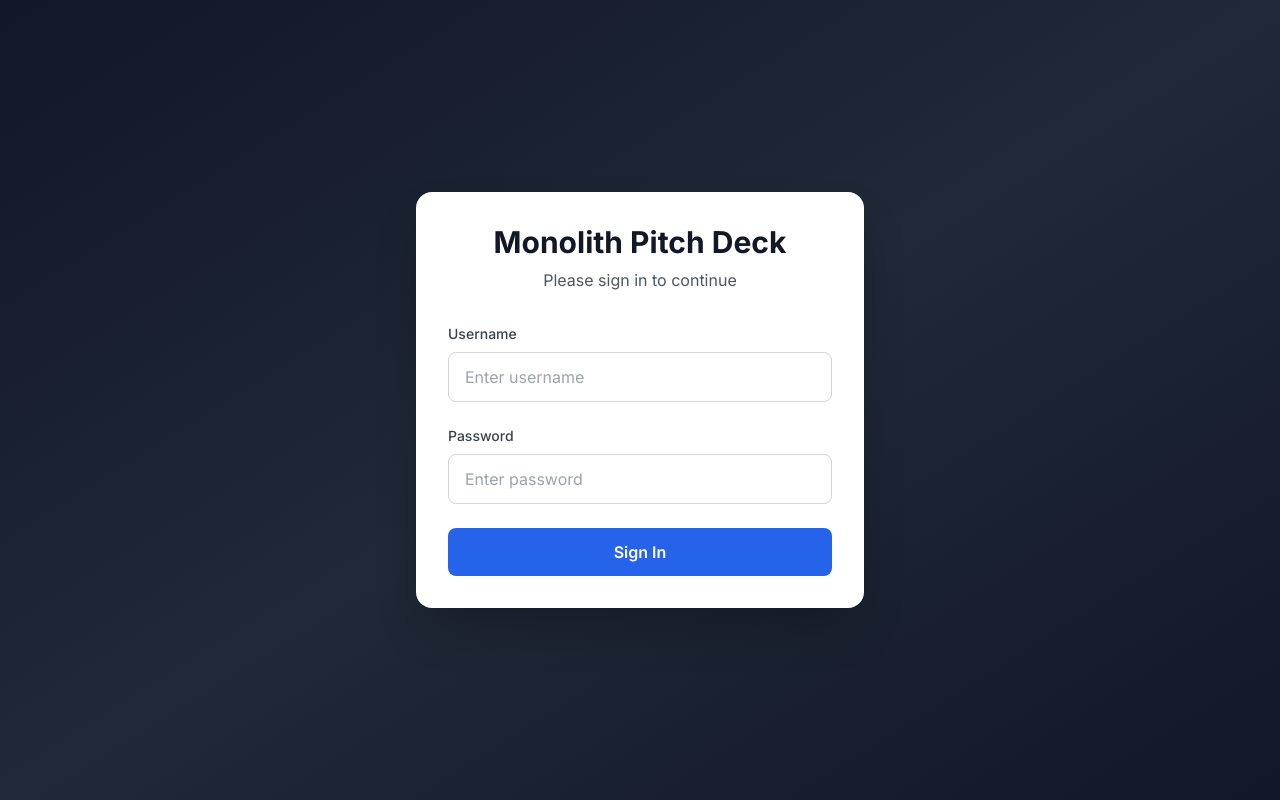
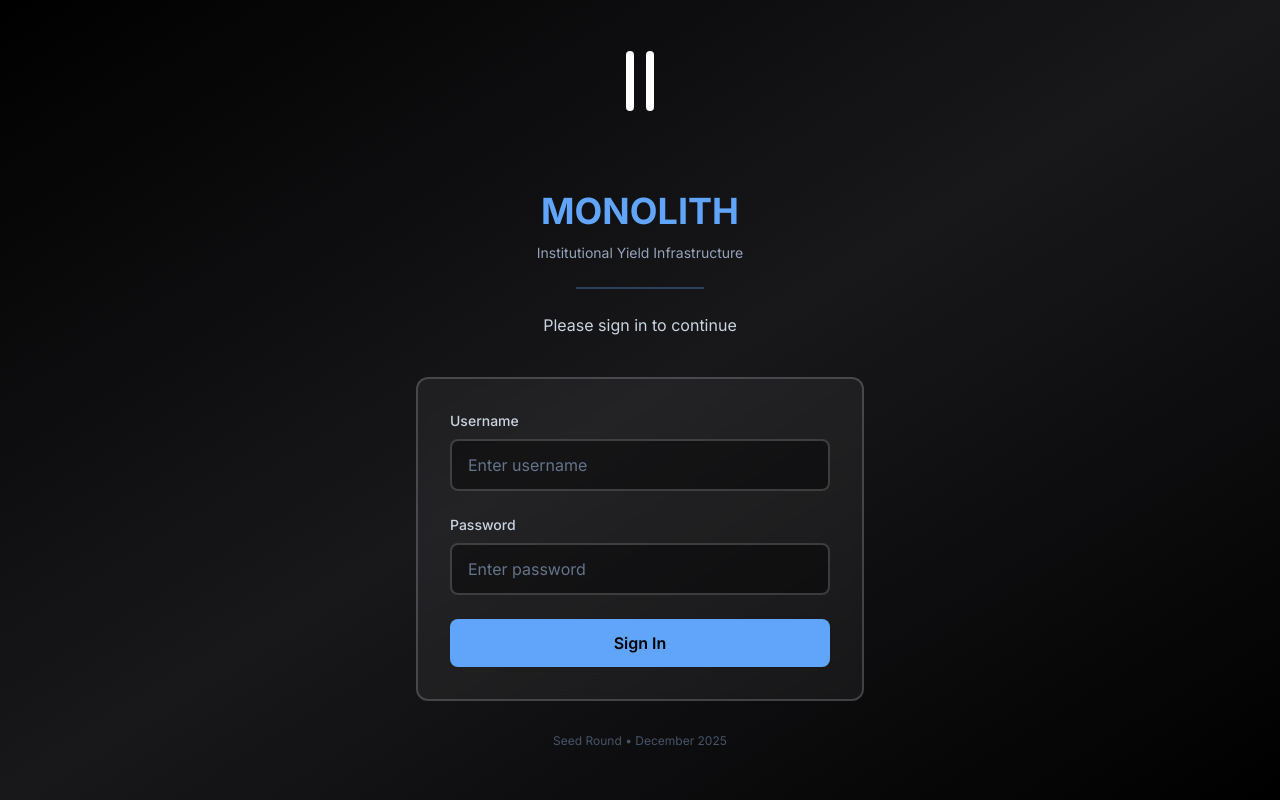
Before and after one commit to cypher-defi/monolith-pitch-deck, a Next.js app: page /login in a window 1280 px wide. Built offline with nearby package versions, Linux system fonts and the light colour scheme.

Commit message:
fix: style login page

```diff
--- a/app/login/page.tsx
+++ b/app/login/page.tsx
@@ -42,20 +42,35 @@ export default function LoginPage() {
   };
 
   return (
-    <div className="min-h-screen flex items-center justify-center bg-gradient-to-br from-gray-900 via-gray-800 to-gray-900">
-      <div className="bg-white rounded-2xl shadow-2xl p-8 w-full max-w-md">
-        <div className="text-center mb-8">
-          <h1 className="text-3xl font-bold text-gray-900 mb-2">
-            Monolith Pitch Deck
-          </h1>
-          <p className="text-gray-600">Please sign in to continue</p>
+    <div className="min-h-screen flex items-center justify-center bg-gradient-to-br from-black via-zinc-900 to-black px-4">
+      <div className="w-full max-w-md">
+        {/* Logo */}
+        <div className="mb-12 flex justify-center">
+          <div className="logo">
+            <div className="logo-line"></div>
+            <div className="logo-line"></div>
+          </div>
         </div>
 
+        {/* Header */}
+        <div className="text-center mb-10">
+          <h1 className="text-4xl font-bold text-blue-400 mb-3">
+            MONOLITH
+          </h1>
+          <p className="text-slate-400 text-sm">
+            Institutional Yield Infrastructure
+          </p>
+          <div className="w-32 h-0.5 bg-blue-400/30 my-6 mx-auto"></div>
+          <p className="text-slate-300">Please sign in to continue</p>
+        </div>
+
+        {/* Login Form */}
+        <div className="bg-white/5 border-2 border-[#e2e8f0]/20 rounded-xl p-8 backdrop-blur-sm">
           <form onSubmit={handleSubmit} className="space-y-6">
             <div>
               <label
                 htmlFor="username"
-              className="block text-sm font-medium text-gray-700 mb-2"
+                className="block text-sm font-medium text-slate-300 mb-2"
               >
                 Username
               </label>
@@ -65,7 +80,7 @@ export default function LoginPage() {
                 value={username}
                 onChange={(e) => setUsername(e.target.value)}
                 required
-              className="w-full px-4 py-3 border border-gray-300 rounded-lg focus:ring-2 focus:ring-blue-500 focus:border-transparent outline-none transition text-gray-900"
+                className="w-full px-4 py-3 bg-black/40 border-2 border-[#e2e8f0]/20 rounded-lg focus:ring-2 focus:ring-blue-400 focus:border-blue-400 outline-none transition text-white placeholder-slate-500"
                 placeholder="Enter username"
                 disabled={isLoading}
               />
@@ -74,7 +89,7 @@ export default function LoginPage() {
             <div>
               <label
                 htmlFor="password"
-              className="block text-sm font-medium text-gray-700 mb-2"
+                className="block text-sm font-medium text-slate-300 mb-2"
               >
                 Password
               </label>
@@ -84,14 +99,14 @@ export default function LoginPage() {
                 value={password}
                 onChange={(e) => setPassword(e.target.value)}
                 required
-              className="w-full px-4 py-3 border border-gray-300 rounded-lg focus:ring-2 focus:ring-blue-500 focus:border-transparent outline-none transition text-gray-900"
+                className="w-full px-4 py-3 bg-black/40 border-2 border-[#e2e8f0]/20 rounded-lg focus:ring-2 focus:ring-blue-400 focus:border-blue-400 outline-none transition text-white placeholder-slate-500"
                 placeholder="Enter password"
                 disabled={isLoading}
               />
             </div>
 
             {error && (
-            <div className="bg-red-50 border border-red-200 text-red-600 px-4 py-3 rounded-lg text-sm">
+              <div className="bg-red-500/10 border-2 border-red-500/30 text-red-400 px-4 py-3 rounded-lg text-sm">
                 {error}
               </div>
             )}
@@ -99,12 +114,17 @@ export default function LoginPage() {
             <button
               type="submit"
               disabled={isLoading}
-            className="w-full bg-blue-600 hover:bg-blue-700 text-white font-semibold py-3 px-4 rounded-lg transition duration-200 disabled:opacity-50 disabled:cursor-not-allowed"
+              className="w-full bg-blue-400 hover:bg-blue-500 text-black font-semibold py-3 px-4 rounded-lg transition duration-200 disabled:opacity-50 disabled:cursor-not-allowed"
             >
               {isLoading ? "Signing in..." : "Sign In"}
             </button>
           </form>
         </div>
+
+        <p className="text-slate-600 text-center mt-8 text-xs">
+          Seed Round • December 2025
+        </p>
+      </div>
     </div>
   );
 }
```
Lines whose indentation alone changed are shown as unchanged.
